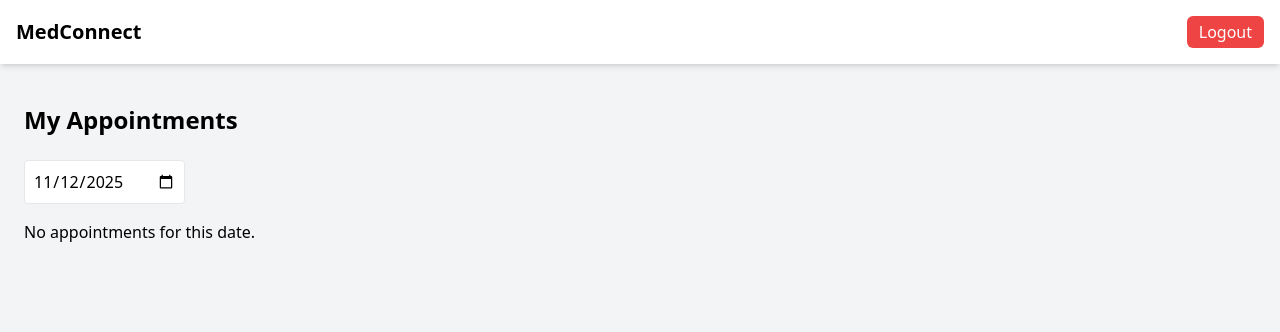
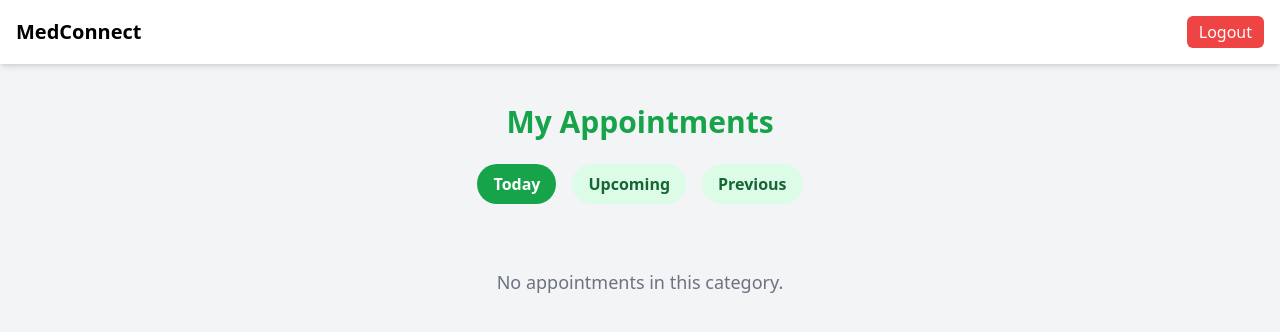
Before and after one commit to aqib-mansoor/MedConnect, a React (Vite) app: page /doctor-appointments in a window 1280 px wide. Shown: the top 332 px of the page. Built offline with nearby package versions, Linux system fonts and the light colour scheme.

Commit message:
Appointment History Updated!

```diff
--- a/src/components/appointments/BookingModal.tsx
+++ b/src/components/appointments/BookingModal.tsx
@@ -13,7 +13,7 @@ export default function BookingModal({ doctor, onClose }: Props) {
   const [time, setTime] = useState("");
   const { addToast } = useToast();
 
-  // ✅ Get both patient email and name from localStorage
+  // Get current patient info
   const patientEmail = localStorage.getItem("currentUserEmail") || "patient@demo.com";
   const patientName = localStorage.getItem("currentUserName") || "Patient";
 
@@ -28,24 +28,20 @@ export default function BookingModal({ doctor, onClose }: Props) {
       return;
     }
 
-    // ✅ Save patientName along with appointment
+    // Save appointment with patientName directly
     saveAppointment({
       id: crypto.randomUUID(),
-      doctorId: doctor.email, // use doctor email as ID
+      doctorId: doctor.email,
       doctorName: doctor.name,
       patientEmail,
-      patientName, // ← key addition
+      patientName, // ✅ Save name directly
       date,
       time,
       status: "booked",
     });
 
     setTimeout(
-      () =>
-        addToast(
-          `Appointment booked with ${doctor.name} on ${date} at ${time}`,
-          "success"
-        ),
+      () => addToast(`Appointment booked with ${doctor.name} on ${date} at ${time}`, "success"),
       0
     );
 
@@ -66,12 +62,10 @@ export default function BookingModal({ doctor, onClose }: Props) {
   return (
     <div className="fixed inset-0 z-50 flex items-center justify-center bg-black/40 backdrop-blur-sm">
       <div className="bg-white rounded-2xl shadow-2xl w-[90%] max-w-md p-6 border border-green-100 relative">
-        {/* Header */}
         <h3 className="text-2xl font-semibold text-green-700 text-center mb-6">
           Book Appointment
         </h3>
 
-        {/* Doctor Info */}
         <div className="bg-green-50 rounded-lg p-4 mb-5 text-center">
           <p className="text-gray-700 font-medium">
             <span className="text-green-700 font-semibold">{doctor.name}</span>
@@ -79,7 +73,6 @@ export default function BookingModal({ doctor, onClose }: Props) {
           <p className="text-sm text-gray-600">{doctor.specialization}</p>
         </div>
 
-        {/* Form */}
         <div className="flex flex-col gap-4">
           <label className="text-gray-700 font-medium">Select Date</label>
           <input
@@ -103,7 +96,6 @@ export default function BookingModal({ doctor, onClose }: Props) {
             ))}
           </select>
 
-          {/* Buttons */}
           <div className="flex justify-between mt-6">
             <button
               onClick={onClose}
@@ -120,7 +112,6 @@ export default function BookingModal({ doctor, onClose }: Props) {
           </div>
         </div>
 
-        {/* Close Icon */}
         <button
           onClick={onClose}
           className="absolute top-3 right-3 text-gray-500 hover:text-gray-700 text-lg"
--- a/src/pages/doctor/DoctorAppointments.tsx
+++ b/src/pages/doctor/DoctorAppointments.tsx
@@ -1,4 +1,4 @@
-//src\pages\doctor\DoctorAppointments.tsx
+// src/pages/doctor/DoctorAppointments.tsx
 import { useState, useEffect } from "react";
 import Layout from "../../components/layout/Layout";
 import { getAppointments} from "../../utils/appointmentStorage";
@@ -7,6 +7,7 @@ import type { Appointment } from "../../utils/appointmentStorage";
 
 export default function DoctorAppointments() {
   const [appointments, setAppointments] = useState<Appointment[]>([]);
+  const [activeTab, setActiveTab] = useState<"today" | "upcoming" | "previous">("today");
   const [selectedDate, setSelectedDate] = useState<string>(
     new Date().toISOString().split("T")[0]
   );
@@ -16,45 +17,97 @@ export default function DoctorAppointments() {
   useEffect(() => {
     const allAppointments = getAppointments();
     const doctorAppointments = allAppointments.filter(
-      (a) => a.doctorId === currentDoctorEmail && a.date === selectedDate
+      (a) => a.doctorId === currentDoctorEmail
     );
     setAppointments(doctorAppointments);
-  }, [selectedDate]);
+  }, [currentDoctorEmail]);
 
   const handleComplete = (id: string) => {
     const allAppointments = getAppointments();
-    const updatedAppointments = allAppointments.map(a => {
+    const updatedAppointments = allAppointments.map((a) => {
       if (a.id === id) a.status = "completed";
       return a;
     });
+
     localStorage.setItem("appointments", JSON.stringify(updatedAppointments));
-    setAppointments(updatedAppointments.filter(a => a.doctorId === currentDoctorEmail && a.date === selectedDate));
+
+    const doctorAppointments = updatedAppointments.filter(
+      (a) => a.doctorId === currentDoctorEmail
+    );
+    setAppointments(doctorAppointments);
   };
+
+  const today = new Date().toISOString().split("T")[0];
+
+  const filteredAppointments = appointments.filter((a) => {
+    const appointmentDate = a.date;
+    if (activeTab === "today") return appointmentDate === today;
+    if (activeTab === "upcoming") return appointmentDate > today;
+    if (activeTab === "previous") return appointmentDate < today;
+    return false;
+  });
 
   return (
     <Layout>
-      <h2 className="text-2xl font-bold mb-6">My Appointments</h2>
-      <input
-        type="date"
-        value={selectedDate}
-        onChange={e => setSelectedDate(e.target.value)}
-        className="mb-4 p-2 border rounded"
-      />
-      {appointments.length === 0 ? (
-        <p>No appointments for this date.</p>
+      <h2 className="text-3xl font-bold mb-6 text-green-600 text-center">My Appointments</h2>
+
+      {/* Tabs */}
+      <div className="flex justify-center gap-4 mb-8">
+        <button
+          onClick={() => setActiveTab("today")}
+          className={`px-4 py-2 rounded-full font-semibold ${
+            activeTab === "today" ? "bg-green-600 text-white" : "bg-green-100 text-green-800"
+          } transition`}
+        >
+          Today
+        </button>
+        <button
+          onClick={() => setActiveTab("upcoming")}
+          className={`px-4 py-2 rounded-full font-semibold ${
+            activeTab === "upcoming" ? "bg-green-600 text-white" : "bg-green-100 text-green-800"
+          } transition`}
+        >
+          Upcoming
+        </button>
+        <button
+          onClick={() => setActiveTab("previous")}
+          className={`px-4 py-2 rounded-full font-semibold ${
+            activeTab === "previous" ? "bg-green-600 text-white" : "bg-green-100 text-green-800"
+          } transition`}
+        >
+          Previous
+        </button>
+      </div>
+
+      {/* Appointment Cards */}
+      {filteredAppointments.length === 0 ? (
+        <p className="text-gray-500 text-lg text-center mt-16">No appointments in this category.</p>
       ) : (
-        <div className="grid grid-cols-1 md:grid-cols-2 gap-4">
-          {appointments.map(a => (
+        <div className="grid grid-cols-1 md:grid-cols-2 lg:grid-cols-3 gap-6">
+          {filteredAppointments.map((a) => (
             <div
               key={a.id}
-              className={`p-4 rounded shadow-md ${
-                a.status === "completed" ? "bg-green-100" : "bg-white"
+              className={`p-4 rounded-2xl shadow-md flex flex-col justify-between border-l-8 overflow-hidden ${
+                a.status === "completed" ? "border-l-blue-500 bg-blue-50" :
+                a.status === "booked" ? "border-l-green-500 bg-white" :
+                "border-l-gray-400 bg-gray-100 line-through"
               }`}
             >
-              <h3 className="font-bold text-lg">Patient: {a.patientEmail}</h3>
+              <h3 className="font-bold text-lg">{a.patientName}</h3>
+              <p>Date: {a.date}</p>
               <p>Time: {a.time}</p>
-              <p>Status: <span className={`font-semibold ${a.status === "booked" ? "text-blue-600" : "text-green-700"}`}>{a.status}</span></p>
-              {a.status === "booked" && (
+              <p>
+                Status:{" "}
+                <span className={`font-semibold ${
+                  a.status === "booked" ? "text-green-700" :
+                  a.status === "completed" ? "text-blue-700" : "text-gray-700"
+                }`}>
+                  {a.status.toUpperCase()}
+                </span>
+              </p>
+
+              {/* Complete Button */}
+              {activeTab === "today" && a.status === "booked" && (
                 <button
                   onClick={() => handleComplete(a.id)}
                   className="mt-2 px-3 py-1 bg-green-500 text-white rounded hover:bg-green-600"
--- a/src/pages/patient/MyAppointments.tsx
+++ b/src/pages/patient/MyAppointments.tsx
@@ -9,7 +9,7 @@ import { FaUserMd, FaCalendarAlt, FaClock, FaTimesCircle } from "react-icons/fa"
 export default function MyAppointments() {
   const [appointments, setAppointments] = useState<Appointment[]>([]);
   const [confirmId, setConfirmId] = useState<string | null>(null);
-  const [activeTab, setActiveTab] = useState<"booked" | "cancelled">("booked");
+  const [activeTab, setActiveTab] = useState<"booked" | "completed" | "cancelled">("booked");
   const currentUserEmail = localStorage.getItem("currentUserEmail") || "patient@demo.com";
   const { addToast } = useToast();
 
@@ -48,6 +48,14 @@ export default function MyAppointments() {
           Booked
         </button>
         <button
+          onClick={() => setActiveTab("completed")}
+          className={`px-4 py-2 rounded-full font-semibold ${
+            activeTab === "completed" ? "bg-green-600 text-white" : "bg-green-100 text-green-800"
+          } transition`}
+        >
+          Completed
+        </button>
+        <button
           onClick={() => setActiveTab("cancelled")}
           className={`px-4 py-2 rounded-full font-semibold ${
             activeTab === "cancelled" ? "bg-green-600 text-white" : "bg-green-100 text-green-800"
@@ -68,7 +76,7 @@ export default function MyAppointments() {
             <div
               key={app.id}
               className={`relative bg-white rounded-2xl shadow-lg hover:shadow-2xl transition-transform transform hover:-translate-y-2 p-6 flex flex-col justify-between overflow-hidden border-l-8 ${
-                app.status === "booked" ? "border-l-green-500" : "border-l-gray-400 bg-gray-100 line-through"
+                app.status === "booked" ? "border-l-green-500" : app.status === "completed" ? "border-l-blue-500" : "border-l-gray-400 bg-gray-100 line-through"
               }`}
             >
               {/* Gradient Accent */}
@@ -101,6 +109,8 @@ export default function MyAppointments() {
                   className={`font-semibold px-3 py-1 rounded-full text-sm ${
                     app.status === "booked"
                       ? "bg-green-100 text-green-700"
+                      : app.status === "completed"
+                      ? "bg-blue-100 text-blue-700"
                       : "bg-gray-200 text-gray-700"
                   }`}
                 >
```
